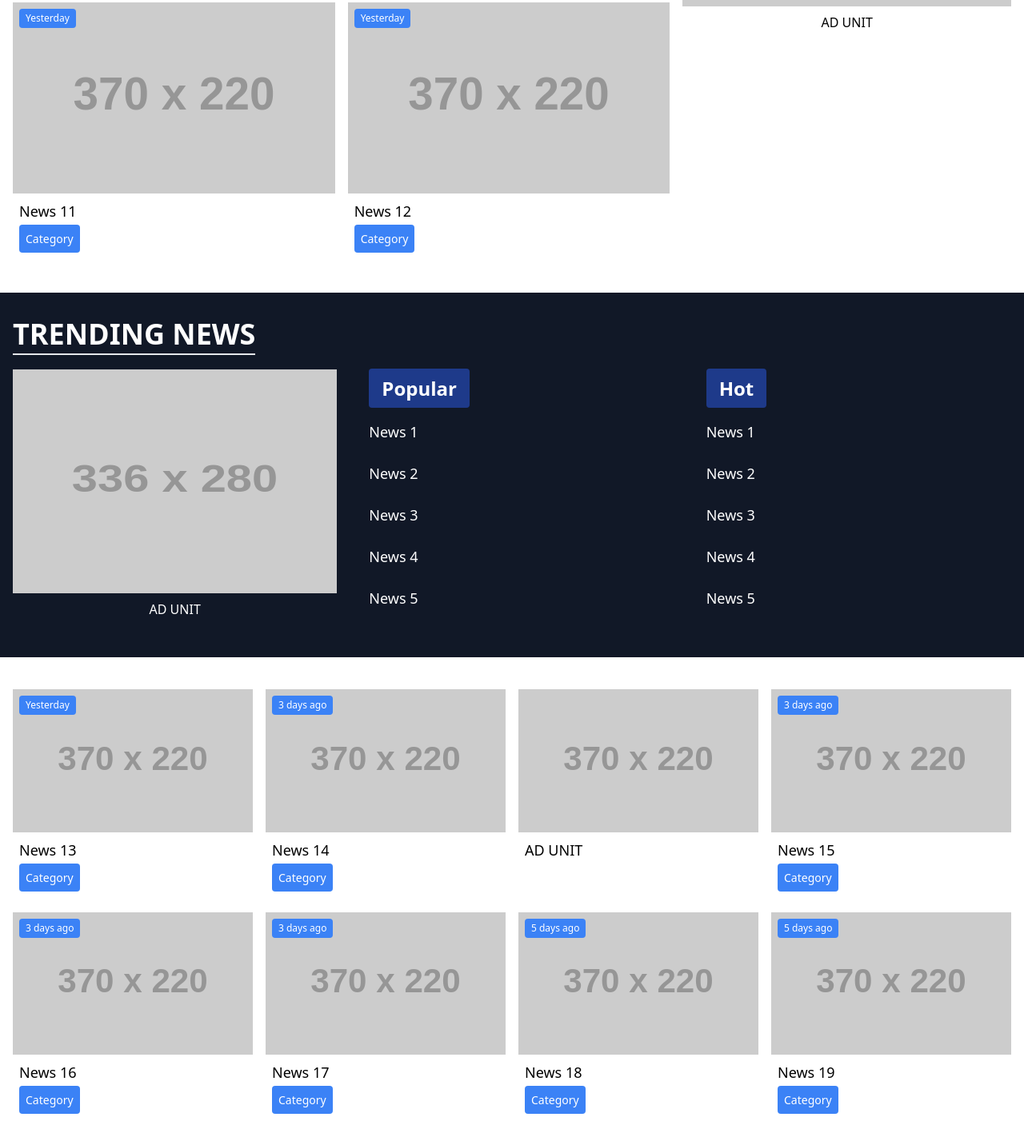
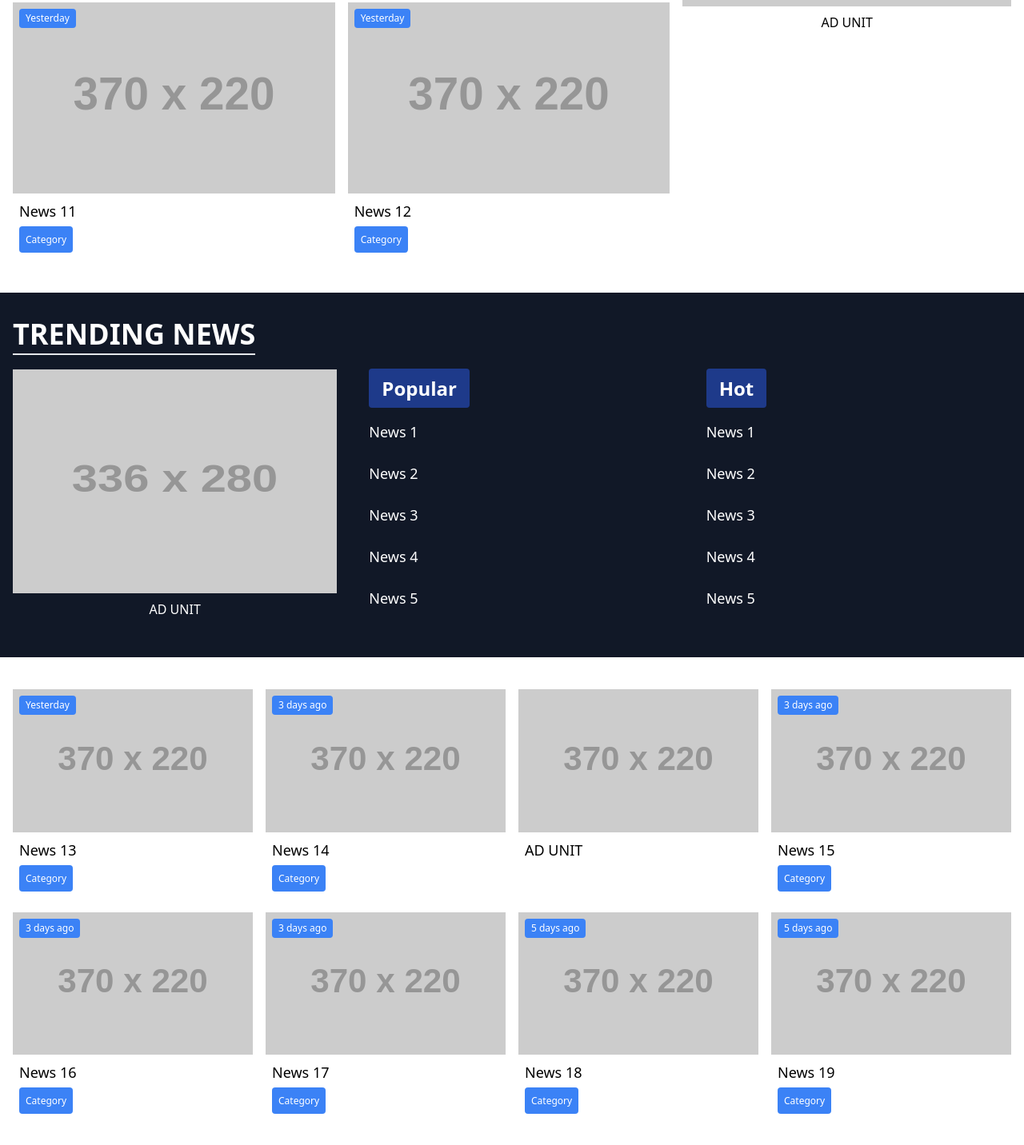
Before and after one commit to serverwind/seaman-news-work, a website: page src/index.html in a window 1280 px wide. Shown: the part 1628-3060 px from the top of the page at 80% size. Drawn offline with Linux system fonts and the light colour scheme; placeholder pictures from the web are drawn by us.

Commit message:
categories

```diff
--- a/src/index.html
+++ b/src/index.html
@@ -75,7 +75,7 @@
                 <span class="text-lg px-2"> News 7 </span>
                 <span class="absolute text-xs text-white bg-blue-500 px-2 py-1 rounded top-2 left-2">Today</span>
               </a>
-              <span> <a class="text-sm bg-blue-500 text-white rounded px-2 py-2 mx-2 transition duration-300 hover:bg-blue-600" href="#">Category</a> </span>
+              <span> <a class="text-xs bg-blue-500 text-white rounded px-2 py-2 mx-2 transition duration-300 hover:bg-blue-600" href="#">Category</a> </span>
             </div>
             <div class="flex flex-col gap-2 mb-4">
               <a class="relative flex flex-col gap-2 hover:underline transition duration-300" href="#">
@@ -83,7 +83,7 @@
                 <span class="text-lg px-2"> News 8 </span>
                 <span class="absolute text-xs text-white bg-blue-500 px-2 py-1 rounded top-2 left-2">Today</span>
               </a>
-              <span> <a class="text-sm mx-2 bg-blue-500 text-white rounded px-2 py-2 transition duration-300 hover:bg-blue-600" href="#">Category</a> </span>
+              <span> <a class="text-xs mx-2 bg-blue-500 text-white rounded px-2 py-2 transition duration-300 hover:bg-blue-600" href="#">Category</a> </span>
             </div>
             <div class="flex flex-col gap-2 mb-4">
               <a class="relative flex flex-col gap-2 hover:underline transition duration-300" href="#">
@@ -91,7 +91,7 @@
                 <span class="text-lg px-2"> News 9 </span>
                 <span class="absolute text-xs text-white bg-blue-500 px-2 py-1 rounded top-2 left-2">Today</span>
               </a>
-              <span> <a class="text-sm mx-2 bg-blue-500 text-white rounded px-2 py-2 transition duration-300 hover:bg-blue-600" href="#">Category</a> </span>
+              <span> <a class="text-xs mx-2 bg-blue-500 text-white rounded px-2 py-2 transition duration-300 hover:bg-blue-600" href="#">Category</a> </span>
             </div>
             <div class="flex flex-col gap-2 mb-4">
               <a class="relative flex flex-col gap-2 hover:underline transition duration-300" href="#">
@@ -99,7 +99,7 @@
                 <span class="text-lg px-2"> News 10 </span>
                 <span class="absolute text-xs text-white bg-blue-500 px-2 py-1 rounded top-2 left-2">Yesterday</span>
               </a>
-              <span> <a class="text-sm mx-2 bg-blue-500 text-white rounded px-2 py-2 transition duration-300 hover:bg-blue-600" href="#">Category</a> </span>
+              <span> <a class="text-xs mx-2 bg-blue-500 text-white rounded px-2 py-2 transition duration-300 hover:bg-blue-600" href="#">Category</a> </span>
             </div>
             <div class="flex flex-col gap-2 mb-4">
               <a class="relative flex flex-col gap-2 hover:underline transition duration-300" href="#">
@@ -107,7 +107,7 @@
                 <span class="text-lg px-2"> News 11 </span>
                 <span class="absolute text-xs text-white bg-blue-500 px-2 py-1 rounded top-2 left-2">Yesterday</span>
               </a>
-              <span> <a class="text-sm mx-2 bg-blue-500 text-white rounded px-2 py-2 transition duration-300 hover:bg-blue-600" href="#">Category</a> </span>
+              <span> <a class="text-xs mx-2 bg-blue-500 text-white rounded px-2 py-2 transition duration-300 hover:bg-blue-600" href="#">Category</a> </span>
             </div>
             <div class="flex flex-col gap-2 mb-4">
               <a class="relative flex flex-col gap-2 hover:underline transition duration-300" href="#">
@@ -115,7 +115,7 @@
                 <span class="text-lg px-2"> News 12 </span>
                 <span class="absolute text-xs text-white bg-blue-500 px-2 py-1 rounded top-2 left-2">Yesterday</span>
               </a>
-              <span> <a class="text-sm mx-2 bg-blue-500 text-white rounded px-2 py-2 transition duration-300 hover:bg-blue-600" href="#">Category</a> </span>
+              <span> <a class="text-xs mx-2 bg-blue-500 text-white rounded px-2 py-2 transition duration-300 hover:bg-blue-600" href="#">Category</a> </span>
             </div>
           </div>
           <div>
@@ -167,7 +167,7 @@
               <span class="text-lg sm:px-2"> News 13 </span>
               <span class="absolute text-xs text-white bg-blue-500 px-2 py-1 rounded top-2 left-2">Yesterday</span>
             </a>
-            <span> <a class="text-sm sm:mx-2 bg-blue-500 text-white rounded px-2 py-2 transition duration-300 hover:bg-blue-600" href="#">Category</a> </span>
+            <span> <a class="text-xs sm:mx-2 bg-blue-500 text-white rounded px-2 py-2 transition duration-300 hover:bg-blue-600" href="#">Category</a> </span>
           </div>
           <div class="flex flex-col gap-2 mb-4">
             <a class="relative flex flex-col gap-2 hover:underline transition duration-300" href="#">
@@ -175,7 +175,7 @@
               <span class="text-lg sm:px-2"> News 14 </span>
               <span class="absolute text-xs text-white bg-blue-500 px-2 py-1 rounded top-2 left-2">3 days ago</span>
             </a>
-            <span> <a class="text-sm sm:mx-2 bg-blue-500 text-white rounded px-2 py-2 transition duration-300 hover:bg-blue-600" href="#">Category</a> </span>
+            <span> <a class="text-xs sm:mx-2 bg-blue-500 text-white rounded px-2 py-2 transition duration-300 hover:bg-blue-600" href="#">Category</a> </span>
           </div>
           <div class="flex flex-col gap-2 mb-4">
             <img class="hover:filter hover:brightness-50 transition duration-300" src="https://via.placeholder.com/370x220" alt="" />
@@ -187,7 +187,7 @@
               <span class="text-lg sm:px-2"> News 15 </span>
               <span class="absolute text-xs text-white bg-blue-500 px-2 py-1 rounded top-2 left-2">3 days ago</span>
             </a>
-            <span> <a class="text-sm sm:mx-2 bg-blue-500 text-white rounded px-2 py-2 transition duration-300 hover:bg-blue-600" href="#">Category</a> </span>
+            <span> <a class="text-xs sm:mx-2 bg-blue-500 text-white rounded px-2 py-2 transition duration-300 hover:bg-blue-600" href="#">Category</a> </span>
           </div>
           <div class="flex flex-col gap-2 mb-4">
             <a class="relative flex flex-col gap-2 hover:underline transition duration-300" href="#">
@@ -195,7 +195,7 @@
               <span class="text-lg sm:px-2"> News 16 </span>
               <span class="absolute text-xs text-white bg-blue-500 px-2 py-1 rounded top-2 left-2">3 days ago</span>
             </a>
-            <span> <a class="text-sm sm:mx-2 bg-blue-500 text-white rounded px-2 py-2 transition duration-300 hover:bg-blue-600" href="#">Category</a> </span>
+            <span> <a class="text-xs sm:mx-2 bg-blue-500 text-white rounded px-2 py-2 transition duration-300 hover:bg-blue-600" href="#">Category</a> </span>
           </div>
           <div class="flex flex-col gap-2 mb-4">
             <a class="relative flex flex-col gap-2 hover:underline transition duration-300" href="#">
@@ -203,7 +203,7 @@
               <span class="text-lg sm:px-2"> News 17 </span>
               <span class="absolute text-xs text-white bg-blue-500 px-2 py-1 rounded top-2 left-2">3 days ago</span>
             </a>
-            <span> <a class="text-sm sm:mx-2 bg-blue-500 text-white rounded px-2 py-2 transition duration-300 hover:bg-blue-600" href="#">Category</a> </span>
+            <span> <a class="text-xs sm:mx-2 bg-blue-500 text-white rounded px-2 py-2 transition duration-300 hover:bg-blue-600" href="#">Category</a> </span>
           </div>
           <div class="flex flex-col gap-2 mb-4">
             <a class="relative flex flex-col gap-2 hover:underline transition duration-300" href="#">
@@ -211,7 +211,7 @@
               <span class="text-lg sm:px-2"> News 18 </span>
               <span class="absolute text-xs text-white bg-blue-500 px-2 py-1 rounded top-2 left-2">5 days ago</span>
             </a>
-            <span> <a class="text-sm sm:mx-2 bg-blue-500 text-white rounded px-2 py-2 transition duration-300 hover:bg-blue-600" href="#">Category</a> </span>
+            <span> <a class="text-xs sm:mx-2 bg-blue-500 text-white rounded px-2 py-2 transition duration-300 hover:bg-blue-600" href="#">Category</a> </span>
           </div>
           <div class="flex flex-col gap-2 mb-4">
             <a class="relative flex flex-col gap-2 hover:underline transition duration-300" href="#">
@@ -219,7 +219,7 @@
               <span class="text-lg sm:px-2"> News 19 </span>
               <span class="absolute text-xs text-white bg-blue-500 px-2 py-1 rounded top-2 left-2">5 days ago</span>
             </a>
-            <span> <a class="text-sm sm:mx-2 bg-blue-500 text-white rounded px-2 py-2 transition duration-300 hover:bg-blue-600" href="#">Category</a> </span>
+            <span> <a class="text-xs sm:mx-2 bg-blue-500 text-white rounded px-2 py-2 transition duration-300 hover:bg-blue-600" href="#">Category</a> </span>
           </div>
         </div>
         <div class="flex justify-center mt-8">
```
Also changed, not shown: src/output.css.
